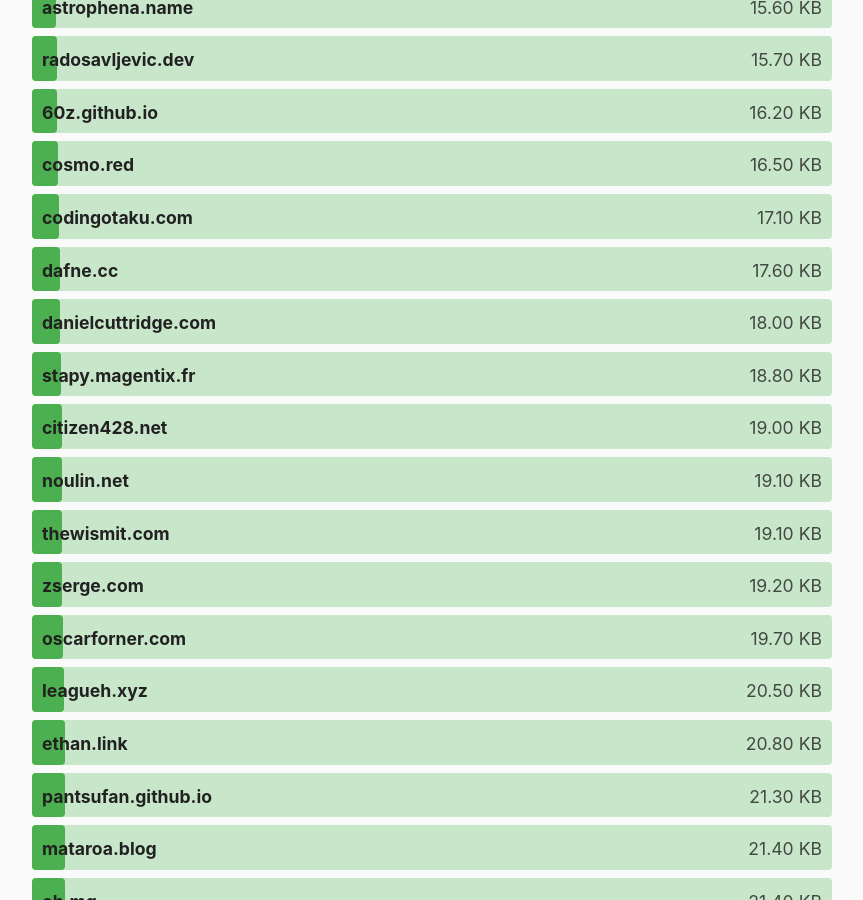
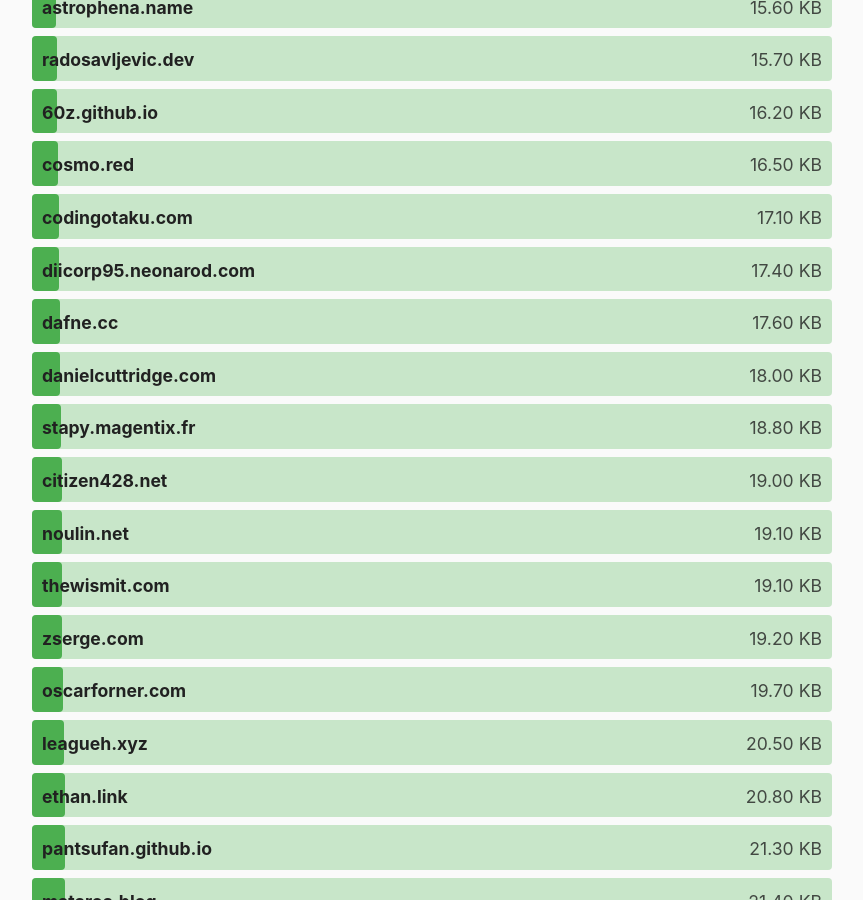
Before and after one commit to kevquirk/512kb.club, a Jekyll site: the page built from index.md, in a window 1280 px wide and 900 px high, scrolled down 4111 px. Shown: the whole window, without its empty margins (208-1071 px from the left). Built offline with Jekyll 4.4.1, drawn with Linux system fonts in a browser that asks for light colours; some of the changed text lies outside the part shown.

Commit message:
Update size information (16:41 GMT+0) — diicorp95.neonarod.com

```diff
--- a/_data/sites.yml
+++ b/_data/sites.yml
@@ -365,7 +365,7 @@
 
 - domain: diicorp95.neonarod.com
   url: http://diicorp95.neonarod.com/
-  size: 64.4
+  size: 17.4
   last_checked: 2021-08-31
 
 - domain: dn15.de
```
